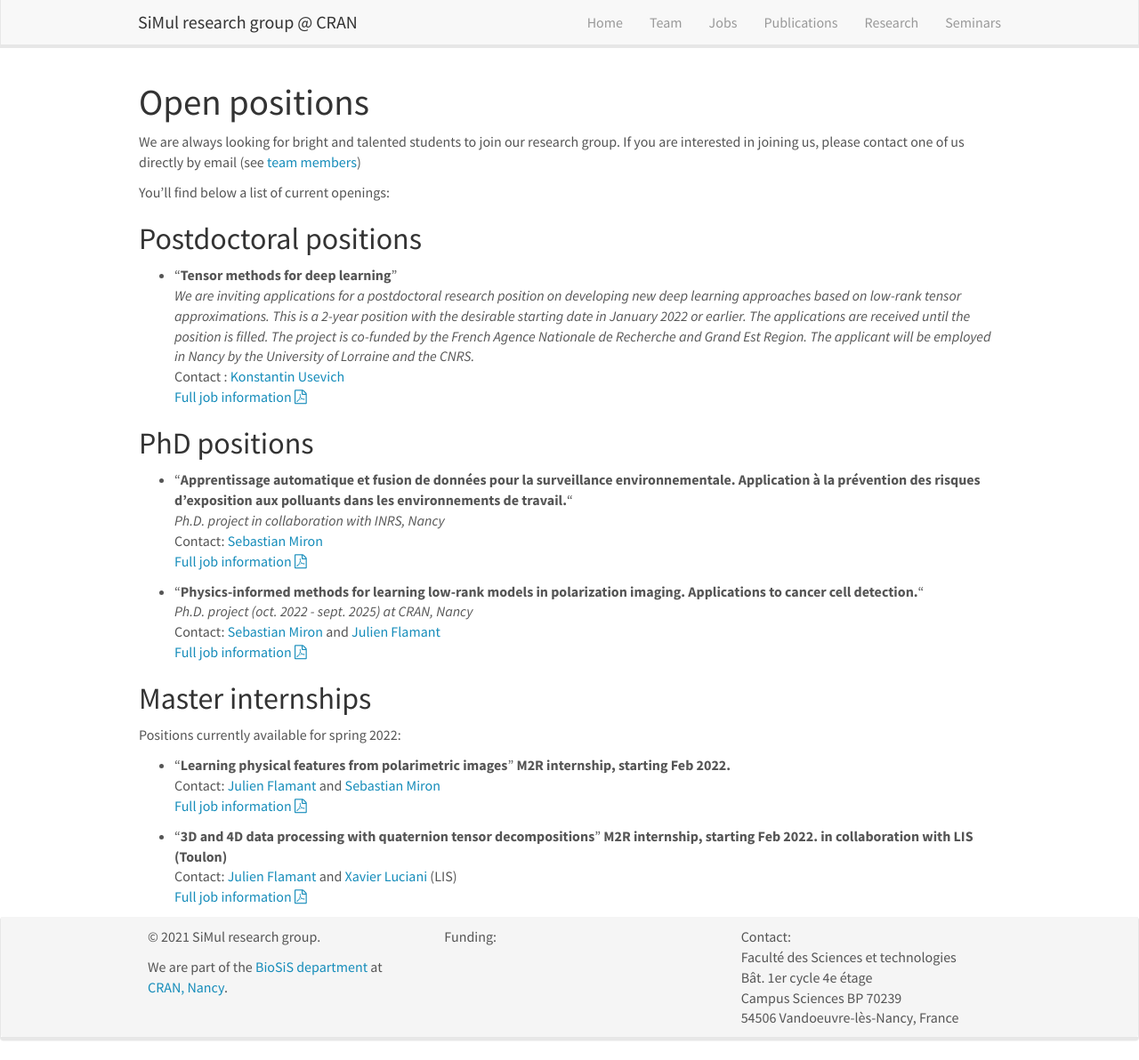
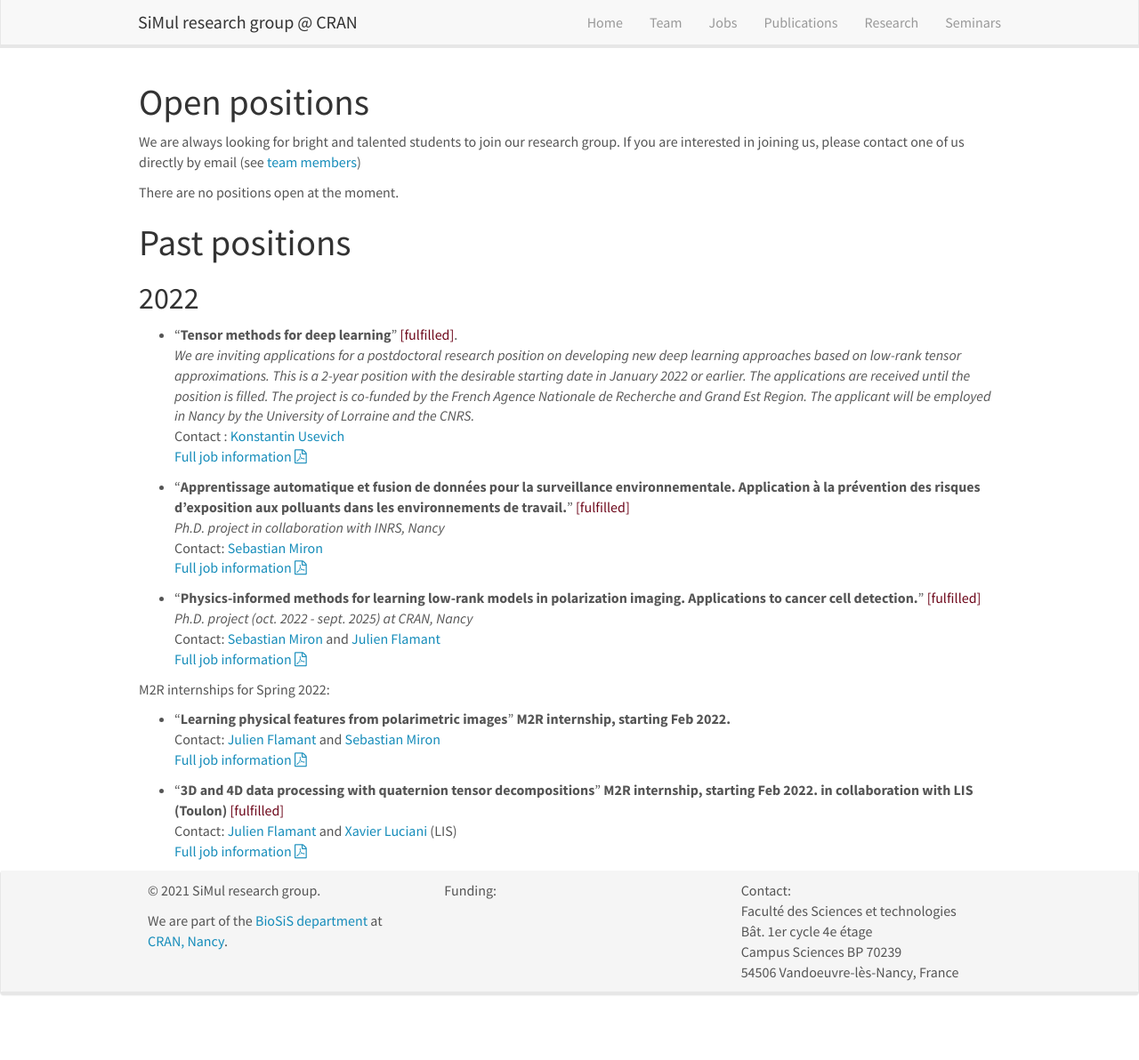
Before and after one commit to cran-simul/cran-simul.github.io_old, a Jekyll site: the page built from _pages/openings.md, in a window 1280 px wide and 1192 px high. Shown: the whole window at 89% size. Built offline with Jekyll 4.4.1, drawn with Linux system fonts in a browser that asks for light colours; nearby versions of some CDN libraries.

Commit message:
update website

```diff
--- a/_data/team_members.yml
+++ b/_data/team_members.yml
@@ -1,6 +1,6 @@
 - name: Sebastian Miron
   photo: miron.jpg
-  info: Associate Professor, Université de Lorraine
+  info: Associate Professor (HdR), Université de Lorraine
   email: sebastian.miron@univ-lorraine.fr
   keywords: Head of SiMul research team
   website: http://w3.cran.univ-lorraine.fr/perso/sebastian.miron/
--- a/_pages/openings.md
+++ b/_pages/openings.md
@@ -11,34 +11,32 @@ permalink: /jobs
 We are always looking for bright and talented students to join our research group.
 If you are interested in joining us, please contact one of us directly by email (see [team members](team/))
 
-You'll find below a list of current openings:
-## Postdoctoral positions
+There are no positions open at the moment.
 
-* "**Tensor methods for deep learning**" <br/>
+# Past positions
+
+## 2022
+* "**Tensor methods for deep learning**" <span style="color:#6d071a">[fulfilled]</span>.<br/>
 *We are inviting applications for a postdoctoral research position on developing new deep learning approaches based on low-rank tensor approximations. This is a 2-year position with the desirable starting date in January 2022 or earlier. The applications are received until the position is filled. The project is co-funded by the French Agence Nationale de Recherche and Grand Est Region. The applicant will be employed in Nancy by the University of Lorraine and the CNRS.*
 <br/>
 Contact : [Konstantin Usevich](mailto:konstantin.usevich@univ-lorraine.fr)<br />
 <a href="/assets/jobs/postdoc-2021-nn-tensors_0.pdf">Full job information <span class="fa fa-file-pdf-o"></span></a>
 
-## PhD positions
-
-* "**Apprentissage automatique et fusion de données pour la surveillance environnementale. Application à la prévention des risques d’exposition aux polluants dans les environnements de travail.**"<br />
+* "**Apprentissage automatique et fusion de données pour la surveillance environnementale. Application à la prévention des risques d’exposition aux polluants dans les environnements de travail.**" <span style="color:#6d071a">[fulfilled]</span><br />
 *Ph.D. project in collaboration with INRS, Nancy*<br />
 Contact: [Sebastian Miron](mailto:sebastian.miron@univ-lorraine.fr)<br />
 <a href="/assets/jobs/SujetThese_Apprentissage_automatique.pdf">Full job information <span class="fa fa-file-pdf-o"></span></a>
 
-* "**Physics-informed methods for learning low-rank models in polarization imaging. Applications to cancer cell detection.**"<br />
+* "**Physics-informed methods for learning low-rank models in polarization imaging. Applications to cancer cell detection.**" <span style="color:#6d071a">[fulfilled]</span><br />
 *Ph.D. project (oct. 2022 - sept. 2025) at CRAN,  Nancy*<br />
 Contact: [Sebastian Miron](mailto:sebastian.miron@univ-lorraine.fr)  and [Julien Flamant](mailto:julien.flamant@univ-lorraine.fr)<br />
 <a href="/assets/jobs/Phd_lowrankPolarization.pdf">Full job information <span class="fa fa-file-pdf-o"></span></a>
 
-
-## Master internships
-Positions currently available for spring 2022:
+M2R internships for Spring 2022:
 * "**Learning physical features from polarimetric images**"  **M2R internship, starting Feb 2022.**<br />
 Contact: [Julien Flamant](mailto:julien.flamant@univ-lorraine.fr) and [Sebastian Miron](mailto:sebastian.miron@univ-lorraine.fr)<br/>
 <a href="/assets/jobs/M2R_learningFeaturesPolarization.pdf">Full job information <span class="fa fa-file-pdf-o"></span></a>
 
-* "**3D and 4D data processing with quaternion tensor decompositions**"  **M2R internship, starting Feb 2022. in collaboration with LIS (Toulon)**<br />
+* "**3D and 4D data processing with quaternion tensor decompositions**"  **M2R internship, starting Feb 2022. in collaboration with LIS (Toulon)** <span style="color:#6d071a">[fulfilled]</span><br />
 Contact: [Julien Flamant](mailto:julien.flamant@univ-lorraine.fr) and [Xavier Luciani](mailto:luciani@univ-tln.fr) (LIS)<br/>
 <a href="/assets/jobs/M2RCRANLIS.pdf">Full job information <span class="fa fa-file-pdf-o"></span></a>
```
Also changed, not shown: _data/seminarlist.yml (+11 -2 lines).
